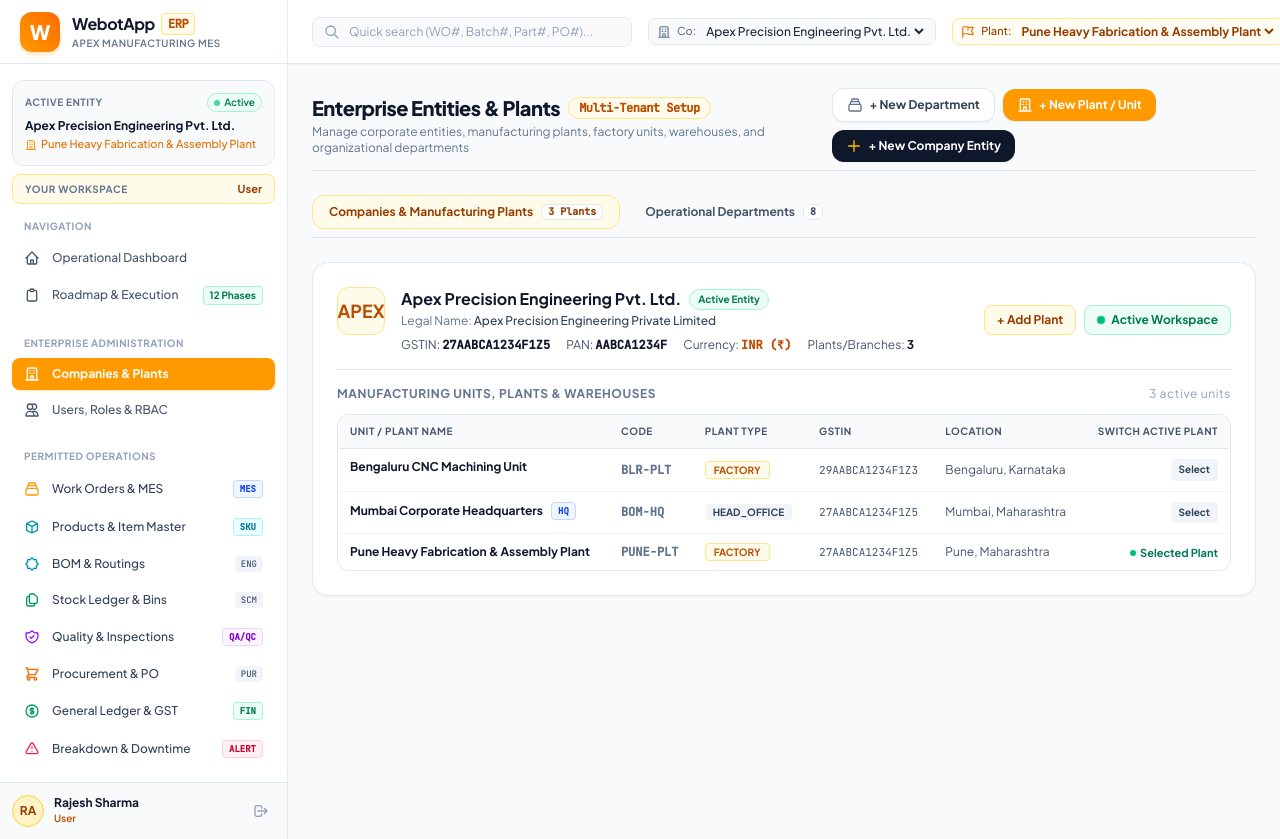
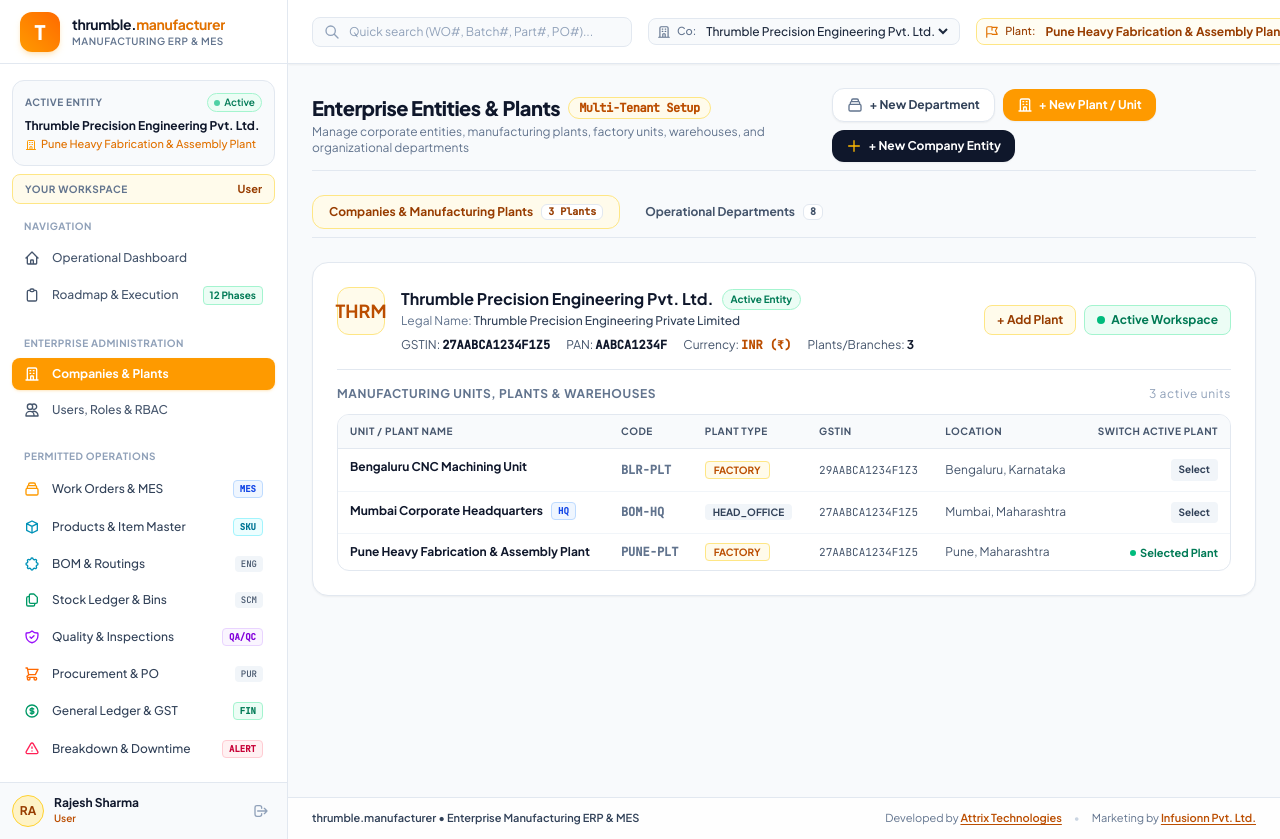
Before and after one commit to attrixtech/manufacturer, a Laravel app: page /companies in a window 1280 px wide. Run offline with Laravel 12, Linux system fonts and the light colour scheme; a user stored in the database is signed in; data comes from the database, SQL or seed files in the repository; style sheets or scripts are compiled from the project's sources; some libraries are stand-ins or nearby versions.

Commit message:
Updated Branding

```diff
--- a/config/app.php
+++ b/config/app.php
@@ -13,7 +13,7 @@ return [
     |
     */
 
-    'name' => env('APP_NAME', 'Laravel'),
+    'name' => env('APP_NAME', 'thrumble.manufacturer'),
 
     /*
     |--------------------------------------------------------------------------
--- a/config/mail.php
+++ b/config/mail.php
@@ -111,8 +111,8 @@ return [
     */
 
     'from' => [
-        'address' => env('MAIL_FROM_ADDRESS', 'hello@example.com'),
-        'name' => env('MAIL_FROM_NAME', env('APP_NAME', 'Laravel')),
+        'address' => env('MAIL_FROM_ADDRESS', 'hello@thrumble.manufacturer'),
+        'name' => env('MAIL_FROM_NAME', env('APP_NAME', 'thrumble.manufacturer')),
     ],
 
 ];
--- a/resources/views/companies/index.blade.php
+++ b/resources/views/companies/index.blade.php
@@ -285,17 +285,17 @@
                 <div class="grid grid-cols-2 gap-3">
                     <div class="space-y-1">
                         <label class="text-[11px] font-bold text-slate-700 uppercase tracking-wider">Entity Trade Name</label>
-                        <input type="text" name="name" placeholder="e.g. Apex Aerospace Pvt. Ltd." required class="w-full text-xs rounded-xl border-slate-200 focus:border-amber-500 focus:ring-amber-500">
+                        <input type="text" name="name" placeholder="e.g. Thrumble Aerospace Pvt. Ltd." required class="w-full text-xs rounded-xl border-slate-200 focus:border-amber-500 focus:ring-amber-500">
                     </div>
                     <div class="space-y-1">
                         <label class="text-[11px] font-bold text-slate-700 uppercase tracking-wider">Entity Code</label>
-                        <input type="text" name="code" placeholder="e.g. APEX-AERO" required class="w-full text-xs rounded-xl border-slate-200 focus:border-amber-500 focus:ring-amber-500 font-mono uppercase">
+                        <input type="text" name="code" placeholder="e.g. THRM-AERO" required class="w-full text-xs rounded-xl border-slate-200 focus:border-amber-500 focus:ring-amber-500 font-mono uppercase">
                     </div>
                 </div>
 
                 <div class="space-y-1">
                     <label class="text-[11px] font-bold text-slate-700 uppercase tracking-wider">Legal Registered Name</label>
-                    <input type="text" name="legal_name" placeholder="e.g. Apex Aerospace & Precision Engineering Private Limited" class="w-full text-xs rounded-xl border-slate-200 focus:border-amber-500 focus:ring-amber-500">
+                    <input type="text" name="legal_name" placeholder="e.g. Thrumble Aerospace & Precision Engineering Private Limited" class="w-full text-xs rounded-xl border-slate-200 focus:border-amber-500 focus:ring-amber-500">
                 </div>
 
                 <div class="grid grid-cols-2 gap-3">
--- a/resources/views/layouts/app.blade.php
+++ b/resources/views/layouts/app.blade.php
@@ -5,7 +5,7 @@
     <meta name="viewport" content="width=device-width, initial-scale=1">
     <meta name="csrf-token" content="{{ csrf_token() }}">
 
-    <title>{{ $title ?? 'Dashboard' }} - {{ config('app.name', 'WebotApp Apex Manufacturing ERP') }}</title>
+    <title>{{ $title ?? 'Dashboard' }} - {{ config('app.name', 'thrumble.manufacturer') }}</title>
 
     <!-- Fonts -->
     <link rel="preconnect" href="https://fonts.googleapis.com">
@@ -28,15 +28,15 @@
         <aside class="w-full lg:w-72 bg-white border-r border-slate-200 flex flex-col shrink-0 select-none shadow-xs">
             <!-- Brand / Logo -->
             <div class="h-16 flex items-center justify-between px-5 border-b border-slate-200 bg-white">
-                <a href="{{ route('dashboard') }}" class="flex items-center gap-3">
-                    <div class="w-10 h-10 rounded-xl bg-gradient-to-tr from-amber-500 to-orange-500 flex items-center justify-center font-extrabold text-white text-xl shadow-md shadow-amber-500/20">
-                        W
+                <a href="{{ route('dashboard') }}" class="flex items-center gap-3 min-w-0">
+                    <div class="w-10 h-10 rounded-xl bg-gradient-to-tr from-amber-500 to-orange-500 flex items-center justify-center font-extrabold text-white text-xl shadow-md shadow-amber-500/20 shrink-0">
+                        T
                     </div>
-                    <div>
-                        <div class="text-base font-bold tracking-tight text-slate-900 flex items-center gap-1.5">
-                            WebotApp <span class="text-xs px-1.5 py-0.5 rounded bg-amber-50 text-amber-700 border border-amber-200 font-mono font-semibold">ERP</span>
+                    <div class="min-w-0">
+                        <div class="text-sm font-bold tracking-tight text-slate-900 flex items-center gap-1.5 truncate">
+                            <span class="truncate">thrumble.<span class="text-amber-600">manufacturer</span></span>
                         </div>
-                        <div class="text-[10px] text-slate-500 tracking-wider uppercase font-semibold">Apex Manufacturing MES</div>
+                        <div class="text-[10px] text-slate-500 tracking-wider uppercase font-semibold">Manufacturing ERP & MES</div>
                     </div>
                 </a>
             </div>
@@ -57,7 +57,7 @@
                     </span>
                 </div>
                 <div class="font-bold text-xs text-slate-900 truncate" title="{{ $activeCompany?->name }}">
-                    {{ $activeCompany?->name ?? 'Apex Precision Pvt Ltd' }}
+                    {{ $activeCompany?->name ?? 'Thrumble Precision Engineering Pvt. Ltd.' }}
                 </div>
                 <div class="text-[11px] text-amber-600 font-medium flex items-center gap-1 mt-0.5 truncate">
                     <svg class="w-3 h-3 text-amber-500 shrink-0" fill="none" viewBox="0 0 24 24" stroke="currentColor">
@@ -378,6 +378,30 @@
 
                 {{ $slot }}
             </main>
+
+            <!-- Brand & Attribution Footer -->
+            <footer class="border-t border-slate-200 bg-white/80 px-6 py-3 text-[11px] text-slate-500">
+                <div class="max-w-7xl mx-auto flex flex-col sm:flex-row items-center justify-between gap-2">
+                    <div class="font-semibold text-slate-700">
+                        thrumble.manufacturer &bull; Enterprise Manufacturing ERP &amp; MES
+                    </div>
+                    <div class="flex flex-wrap items-center justify-center gap-x-3 gap-y-1">
+                        <span>
+                            Developed by
+                            <a href="https://www.attrixtech.com" target="_blank" rel="noopener noreferrer" class="font-semibold text-amber-700 hover:text-amber-800 underline underline-offset-2 transition">
+                                Attrix Technologies
+                            </a>
+                        </span>
+                        <span class="text-slate-300">&bull;</span>
+                        <span>
+                            Marketing by
+                            <a href="https://www.infusionn.in" target="_blank" rel="noopener noreferrer" class="font-semibold text-amber-700 hover:text-amber-800 underline underline-offset-2 transition">
+                                Infusionn Pvt. Ltd.
+                            </a>
+                        </span>
+                    </div>
+                </div>
+            </footer>
         </div>
     </div>
 
--- a/resources/views/users/index.blade.php
+++ b/resources/views/users/index.blade.php
@@ -127,7 +127,7 @@
                     <div class="grid grid-cols-2 gap-3">
                         <div>
                             <label class="block font-bold text-slate-700 mb-1">Email Address</label>
-                            <input type="email" name="email" required placeholder="ramesh@apexprecision.in" class="w-full px-3 py-2 bg-slate-50 border border-slate-300 rounded-xl text-slate-900 placeholder-slate-400 focus:bg-white focus:border-amber-500 focus:outline-none">
+                            <input type="email" name="email" required placeholder="ramesh@thrumble.manufacturer" class="w-full px-3 py-2 bg-slate-50 border border-slate-300 rounded-xl text-slate-900 placeholder-slate-400 focus:bg-white focus:border-amber-500 focus:outline-none">
                         </div>
                         <div>
                             <label class="block font-bold text-slate-700 mb-1">Initial Password</label>
```
Also changed, not shown: composer.json (+15 -3 lines), database/seeders/DemoCompanySeeder.php (+15 -15 lines), resources/views/auth/login.blade.php (+22 -12 lines), tests/Feature/FoundationAndAuthenticationTest.php (+10 -6 lines), tests/Feature/ManufacturingOperationsTest.php (+4 -4 lines), README.md, 1 other file.
